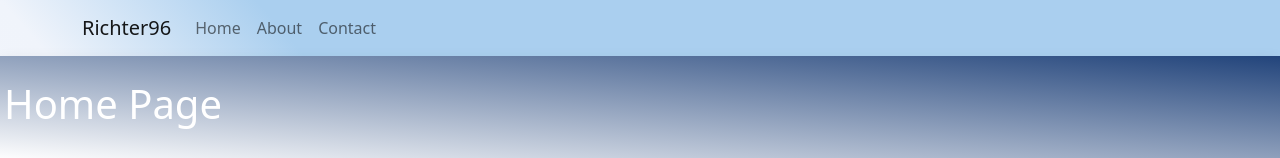
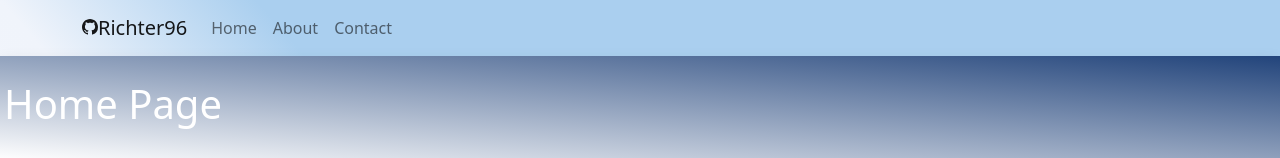
Before and after one commit to Richter96/vite-boolfolio, a Vue app: page / in a window 1280 px wide. Shown: the top 158 px of the page. Built offline with nearby package versions, Linux system fonts and the light colour scheme; no server answers.

Commit message:
edit navbar

```diff
--- a/src/components/AppHeader.vue
+++ b/src/components/AppHeader.vue
@@ -7,9 +7,15 @@ export default {
 
 
 <template>
-    <nav class="navbar navbar-expand-sm fill">
+    <nav class="navbar nav_header navbar-expand-sm fill">
         <div class="container">
-            <a class="navbar-brand" href="https://github.com/Richter96">Richter96</a>
+            <a class="navbar-brand d-flex align-items-baseline " href="https://github.com/Richter96">
+                <svg xmlns="http://www.w3.org/2000/svg" width="16" height="16" fill="currentColor" class="bi bi-github"
+                     viewBox="0 0 16 16">
+                    <path
+                          d="M8 0C3.58 0 0 3.58 0 8c0 3.54 2.29 6.53 5.47 7.59.4.07.55-.17.55-.38 0-.19-.01-.82-.01-1.49-2.01.37-2.53-.49-2.69-.94-.09-.23-.48-.94-.82-1.13-.28-.15-.68-.52-.01-.53.63-.01 1.08.58 1.23.82.72 1.21 1.87.87 2.33.66.07-.52.28-.87.51-1.07-1.78-.2-3.64-.89-3.64-3.95 0-.87.31-1.59.82-2.15-.08-.2-.36-1.02.08-2.12 0 0 .67-.21 2.2.82.64-.18 1.32-.27 2-.27.68 0 1.36.09 2 .27 1.53-1.04 2.2-.82 2.2-.82.44 1.1.16 1.92.08 2.12.51.56.82 1.27.82 2.15 0 3.07-1.87 3.75-3.65 3.95.29.25.54.73.54 1.48 0 1.07-.01 1.93-.01 2.2 0 .21.15.46.55.38A8.012 8.012 0 0 0 16 8c0-4.42-3.58-8-8-8z" />
+                </svg>
+                Richter96</a>
             <button class="navbar-toggler d-lg-none" type="button" data-bs-toggle="collapse"
                     data-bs-target="#collapsibleNavId" aria-controls="collapsibleNavId" aria-expanded="false"
                     aria-label="Toggle navigation">
--- a/src/main.js
+++ b/src/main.js
@@ -1,5 +1,6 @@
 import { createApp } from 'vue'
 import App from './App.vue'
+import Carousel3d from 'vue-carousel-3d';
 
 import { } from "module";
 
@@ -7,4 +8,4 @@ import { } from "module";
 import * as bootstrap from 'bootstrap'
 import { router } from './route.js'
 
-createApp(App).use(router).mount('#app')
+createApp(App).use(router, Carousel3d, bootstrap).mount('#app')
```
